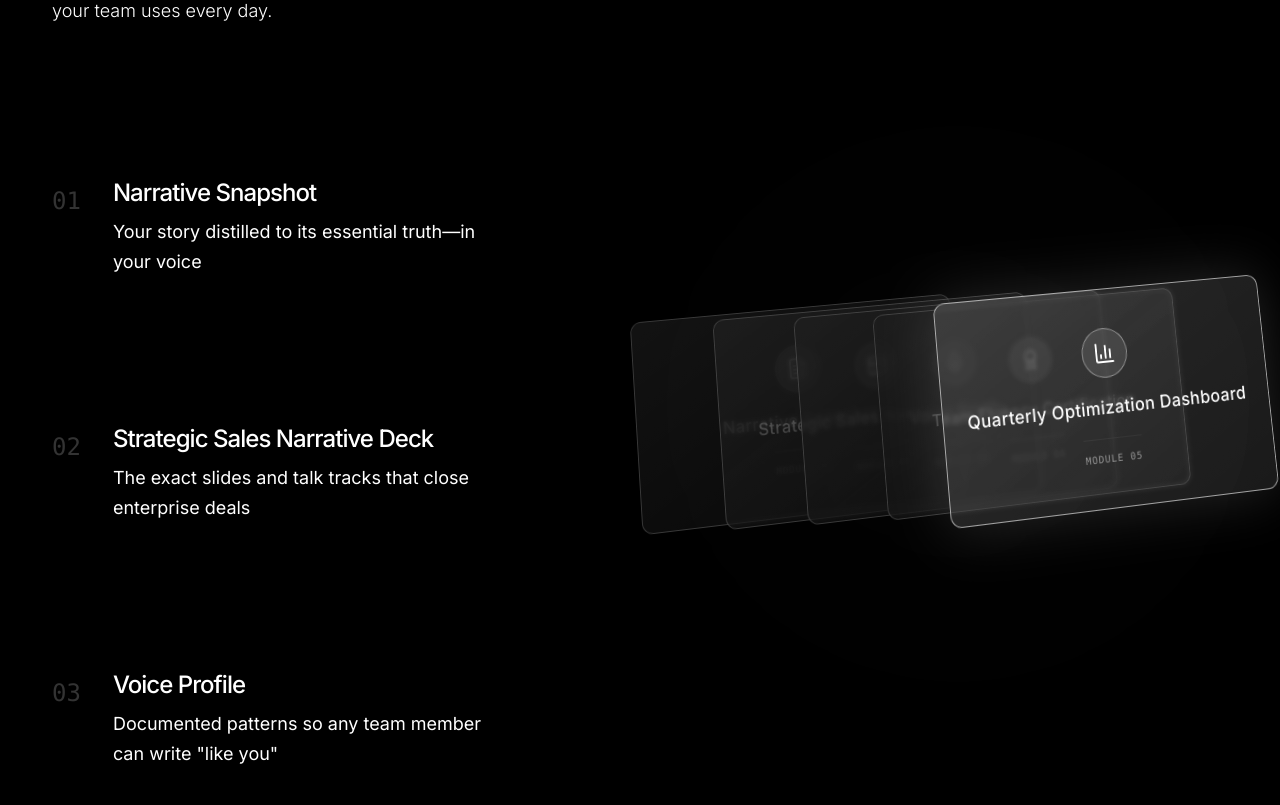
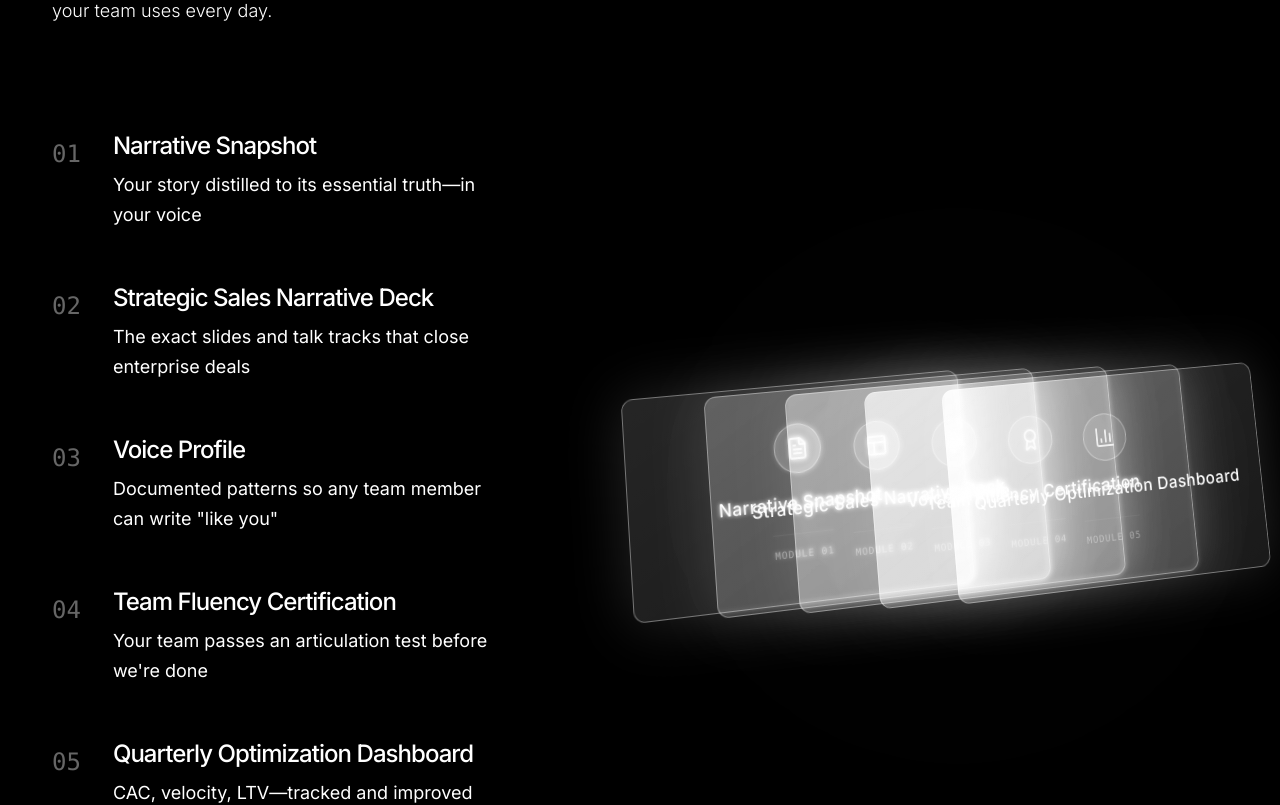
Before and after one commit to brandmultiplier/BrMul---Landing-Page-v1, a Next.js app: page / in a window 1280 px wide. Shown: the part 5320-6125 px from the top of the page. Built offline with nearby package versions, Linux system fonts and the light colour scheme.

Commit message:
feat: switch NarrativeOS animation to section-triggered accordion fan

```diff
--- a/src/components/sections/NarrativeOS.tsx
+++ b/src/components/sections/NarrativeOS.tsx
@@ -1,6 +1,6 @@
 "use client";
 
-import { useRef, useState, useEffect } from "react";
+import { useRef } from "react";
 import { motion, useInView } from "framer-motion";
 import ScrollFade from "@/components/ui/ScrollFade";
 import { FileText, Mic, Layout, Award, BarChart3 } from "lucide-react";
@@ -9,7 +9,8 @@ import Button from "@/components/ui/Button";
 
 export default function NarrativeOS() {
     const containerRef = useRef<HTMLDivElement>(null);
-    const [activeIndex, setActiveIndex] = useState(0);
+    // Trigger animation when the section is 30% in view
+    const isInView = useInView(containerRef, { once: false, margin: "-30% 0px -30% 0px" });
 
     const deliverables = [
         {
@@ -51,7 +52,7 @@ export default function NarrativeOS() {
 
             <ScrollFade className="container-width relative z-10 py-24 lg:py-32">
                 {/* Header - Stacks on mobile, top of flow on desktop */}
-                <div className="mb-20 lg:mb-32 max-w-2xl">
+                <div className="mb-16 lg:mb-24 max-w-2xl">
                     <div className="text-sm font-semibold tracking-[0.2em] text-white uppercase mb-8 ml-1">
                         System Installation
                     </div>
@@ -64,84 +65,79 @@ export default function NarrativeOS() {
                     </p>
                 </div>
 
-                <div className="grid lg:grid-cols-2 gap-12 lg:gap-24 items-start">
-                    {/* Left Column: Scrollable List - Compact Spacing */}
-                    <div className="relative z-10 space-y-12 lg:space-y-24 pb-24">
+                <div className="grid lg:grid-cols-2 gap-12 lg:gap-24 items-center">
+                    {/* Left Column: Static List (No longer controls animation directly) */}
+                    <div className="relative z-10 space-y-8">
                         {deliverables.map((item, i) => (
                             <NarrativeItem
                                 key={i}
                                 item={item}
                                 index={i}
-                                setActiveIndex={setActiveIndex}
+                                // We pass the global "isInView" to highlight all items or cascade them if needed
+                                // helping the user see the connection, but the main "BAM" is the cards.
+                                show={isInView}
                             />
                         ))}
                     </div>
 
-                    {/* Right Column: Sticky Card Stack */}
-                    <div className="hidden lg:block sticky top-32 h-[500px] perspective-[2000px]">
+                    {/* Right Column: Card Fan (Triggers on Section View) */}
+                    <div className="hidden lg:block h-[500px] perspective-[2000px] relative">
                         {/* Minimal Glow */}
                         <div className="absolute inset-0 bg-white/5 blur-[120px] rounded-full pointer-events-none opacity-20" />
 
                         <div className="relative w-full h-full flex items-center justify-center transform-style-3d rotate-x-[10deg] rotate-z-[-5deg] rotate-y-[15deg]">
                             {deliverables.map((item, i) => {
-                                // Accordion Logic
-                                // If index <= activeIndex, the card is "deployed" (fanned out)
-                                // If index > activeIndex, the card remains stacked at the "base" (or behind the last active one)
+                                // Accordion Logic - "BAM" Effect
+                                // When section is in view, ALL cards deploy to their fanned positions.
+                                // When not in view, ALL cards collapse to 0,0,0.
 
-                                // To make them collapse into a "single layer" when scrolling up:
-                                // Base state (i > activeIndex): All collapse to origin (or closely stacked)
-                                // Active state (i <= activeIndex): Spread out
-
-                                const isDeployed = i <= activeIndex;
-                                const isActive = i === activeIndex; // The specific card being talked about
+                                const isDeployed = isInView;
 
                                 // Fan Calculation
-                                // "Horizontal" spread like the example (isometric)
-                                // Spread heavily on X, slightly on Z to create depth, little to no Y.
-
-                                const xOffset = isDeployed ? i * 80 : 0; // Much wider horizontal spread
-                                const yOffset = isDeployed ? 0 : 0;      // Keep them level
-                                const zOffset = isDeployed ? i * -50 : 0;  // Deepen the stack
+                                // Horizontal/Isometric spread
+                                const xOffset = isDeployed ? i * 80 : 0;
+                                const yOffset = isDeployed ? 0 : 0;
+                                const zOffset = isDeployed ? i * -50 : 0;
 
                                 return (
                                     <motion.div
                                         key={i}
-                                        className={`absolute w-[360px] h-[220px] rounded-xl border backdrop-blur-[2px] flex flex-col items-center justify-center transition-all duration-700 ease-[cubic-bezier(0.25,0.8,0.25,1)]
-                                            ${isActive
-                                                ? "bg-white/10 border-white/60 shadow-[0_0_60px_rgba(255,255,255,0.15)] z-30"
+                                        className={`absolute w-[360px] h-[220px] rounded-xl border backdrop-blur-[2px] flex flex-col items-center justify-center transition-all duration-1000 ease-[cubic-bezier(0.25,0.8,0.25,1)]
+                                            ${isDeployed // Highlight valid active cards or just make them all look good?
+                                                ? "bg-white/10 border-white/40 shadow-[0_0_60px_rgba(255,255,255,0.15)]"
                                                 : "bg-[#0A0A0A]/60 border-white/20 shadow-xl"
                                             }
-                                            ${isDeployed ? "z-20" : "z-0"}
                                         `}
                                         style={{
                                             transformOrigin: "center center",
+                                            zIndex: isDeployed ? 10 + i : 0 // Ensure stacking order is correct
                                         }}
                                         animate={{
-                                            x: xOffset - (activeIndex * 40), // Shift left to keep active card somewhat centered
+                                            x: xOffset - (2 * 80), // Center the group (approx center index is 2)
                                             y: yOffset,
                                             z: zOffset,
-                                            scale: isActive ? 1.05 : 0.95, // Slight scaling
-                                            rotateY: -20, // Constant isometric angle for all cards? Or rotate them?
-                                            // The reference shows them all parallel facing the same way.
+                                            scale: isDeployed ? 1 : 0.95,
+                                            rotateY: -20,
                                             rotateX: 10,
-                                            opacity: isDeployed ? 1 : 0,
+                                            opacity: 1, // Always visible, just stacked
                                         }}
                                         transition={{
+                                            delay: i * 0.1, // Stagger the "BAM" slightly for effect
                                             type: "spring",
-                                            stiffness: 100,
-                                            damping: 20
+                                            stiffness: 80,
+                                            damping: 15
                                         }}
                                     >
                                         <div className="absolute inset-0 bg-gradient-to-br from-white/10 to-transparent opacity-50 rounded-xl pointer-events-none" />
 
                                         <div className="text-center transform relative z-10">
-                                            <div className={`inline-flex p-3 rounded-full bg-white/5 mb-4 border transition-colors duration-500 ${isActive ? "border-white/40 bg-white/10" : "border-white/5"}`}>
-                                                <item.icon className={`w-6 h-6 transition-colors duration-500 ${isActive ? "text-white" : "text-white/20"}`} />
+                                            <div className={`inline-flex p-3 rounded-full bg-white/5 mb-4 border transition-colors duration-500 ${isDeployed ? "border-white/40 bg-white/10" : "border-white/5"}`}>
+                                                <item.icon className="w-6 h-6 text-white/80" />
                                             </div>
-                                            <div className={`font-medium text-lg tracking-wide px-6 transition-colors duration-500 ${isActive ? "text-white" : "text-white/20"}`}>
+                                            <div className={`font-medium text-lg tracking-wide px-6 transition-colors duration-500 text-white`}>
                                                 {item.title}
                                             </div>
-                                            <div className={`text-[10px] font-mono mt-4 uppercase tracking-widest border-t border-white/5 pt-3 inline-block transition-colors duration-500 ${isActive ? "text-white/50" : "text-white/10"}`}>
+                                            <div className="text-[10px] font-mono mt-4 uppercase tracking-widest border-t border-white/5 pt-3 inline-block text-white/40">
                                                 Module 0{i + 1}
                                             </div>
                                         </div>
@@ -164,28 +160,26 @@ export default function NarrativeOS() {
     );
 }
 
-function NarrativeItem({ item, index, setActiveIndex }: { item: any, index: number, setActiveIndex: (i: number) => void }) {
-    const ref = useRef(null);
-    // Tighter margin to trigger "active" state more precisely in a compact list
-    const isInView = useInView(ref, { margin: "-40% 0px -40% 0px" });
-
-    useEffect(() => {
-        if (isInView) {
-            setActiveIndex(index);
-        }
-    }, [isInView, index, setActiveIndex]);
+function NarrativeItem({ item, index, show }: { item: any, index: number, show: boolean }) {
+    // We can still use useInView for local highlighting if we want,
+    // or just rely on the global "show" to trigger entrance animations.
+    // Let's use "show" to slide them in or fade them up when the section hits.
 
     return (
-        <div ref={ref} className={`min-h-[150px] flex items-center transition-opacity duration-500 ${isInView ? "opacity-100" : "opacity-30"}`}>
+        <div
+            className={`min-h-[120px] flex items-center transition-all duration-700 delay-[${index * 100}ms]
+                ${show ? "opacity-100 translate-y-0" : "opacity-0 translate-y-8"}
+            `}
+        >
             <div className="flex gap-6 lg:gap-8 items-start max-w-md">
-                <div className={`mt-1 text-2xl font-mono text-white/20`}>
+                <div className={`mt-1 text-2xl font-mono transition-colors duration-500 ${show ? "text-white/40" : "text-white/10"}`}>
                     0{index + 1}
                 </div>
                 <div>
-                    <h3 className={`text-2xl font-medium mb-3 ${isInView ? "text-white" : "text-white/60"}`}>
+                    <h3 className="text-2xl font-medium mb-3 text-white">
                         {item.title}
                     </h3>
-                    <p className={`text-lg leading-relaxed ${isInView ? "text-text-secondary" : "text-text-secondary/60"}`}>
+                    <p className="text-lg leading-relaxed text-text-secondary">
                         {item.desc}
                     </p>
                 </div>
```
